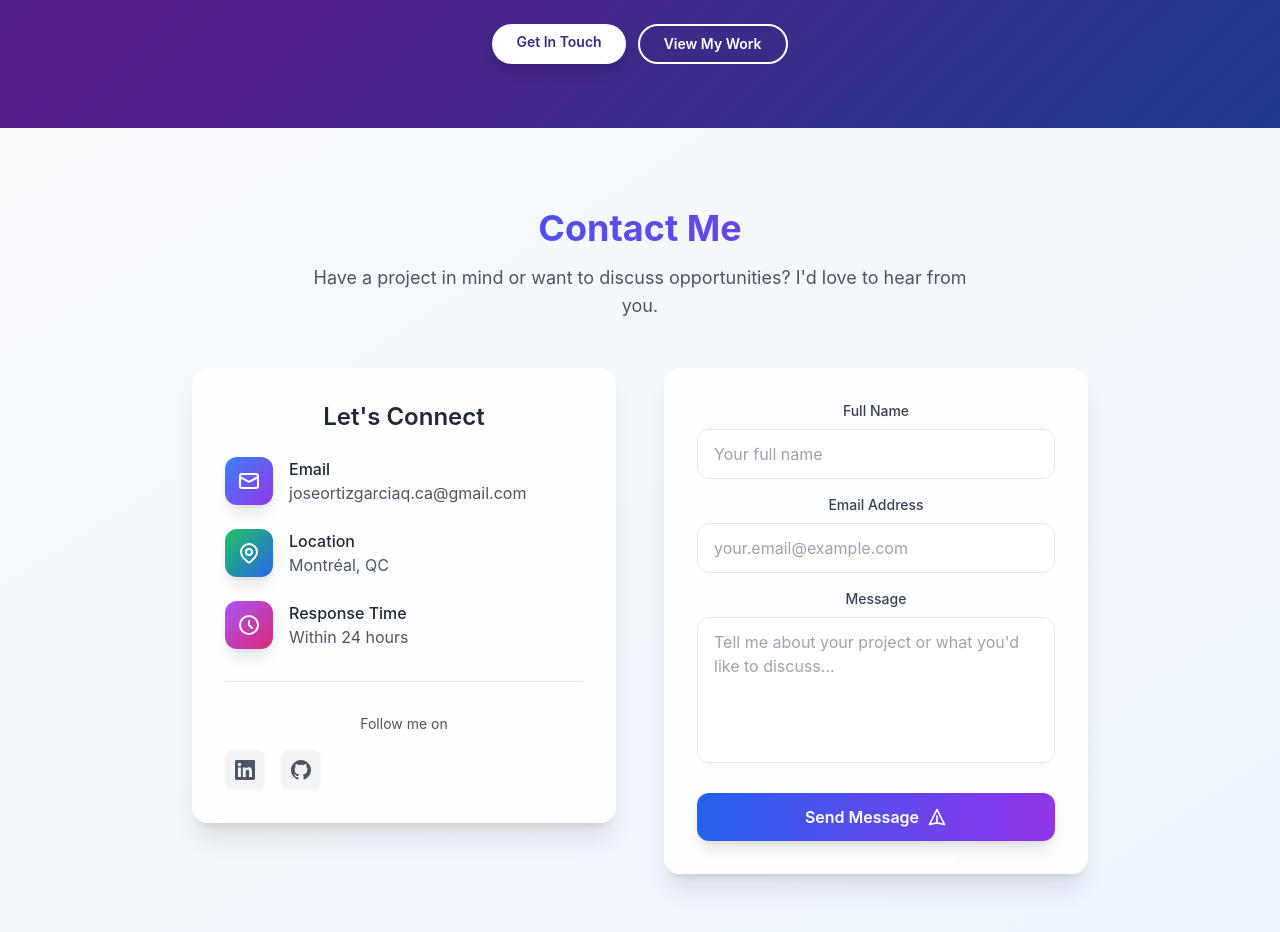
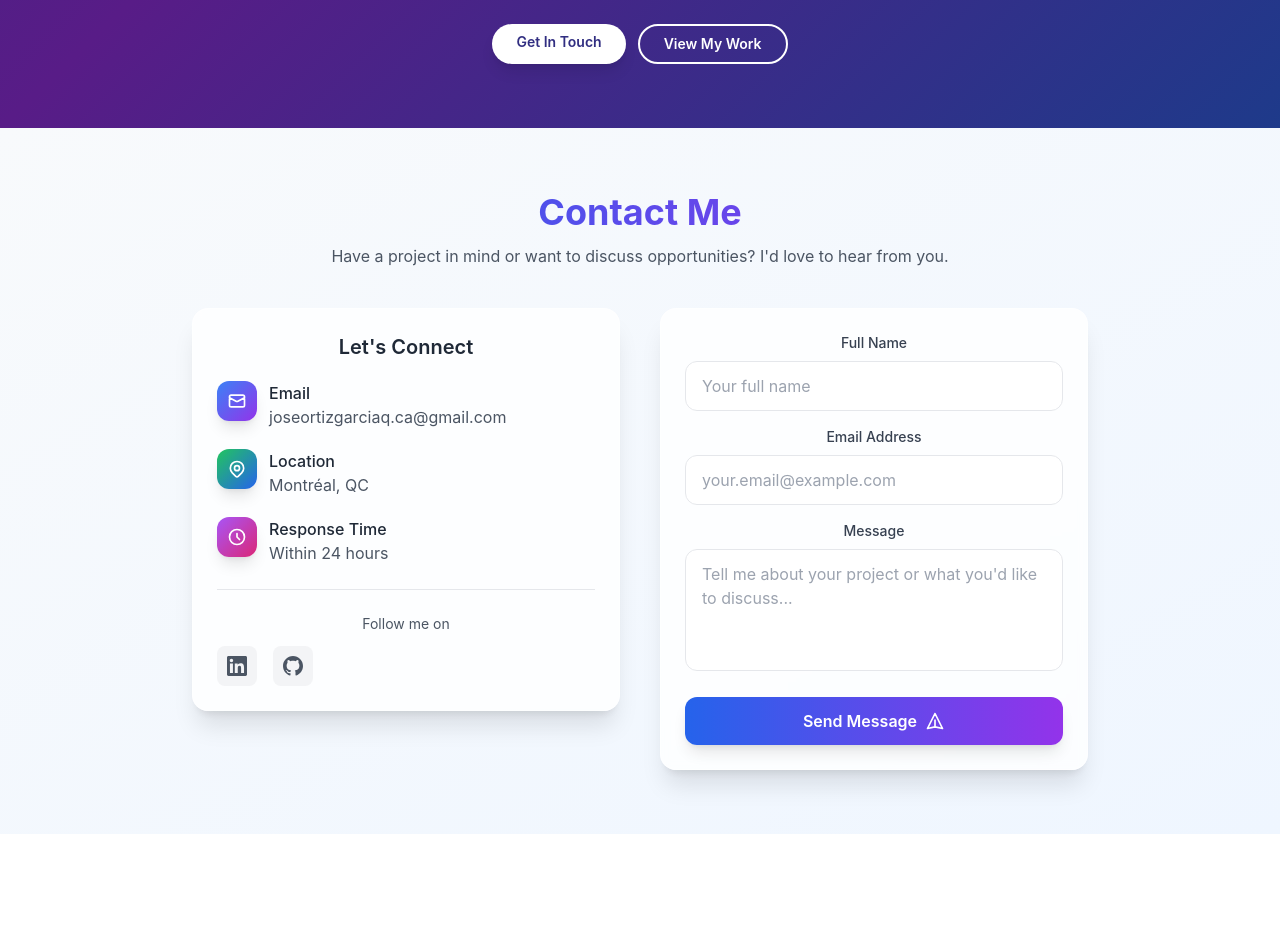
Before and after one commit to JoseOrtizQ/Cloud-Resume-UI, a React (Create React App) app in the folder react-portfolio/: page / in a window 1280 px wide. Shown: the part 4300-5232 px from the top of the page. After the commit the page ends 5134 px from the top, so only its background shows below. Built offline with nearby package versions, Linux system fonts and the light colour scheme.

Commit message:
Reduced size of 'Contact' section and space at the beggining of each section.

```diff
--- a/react-portfolio/src/components/Contact.js
+++ b/react-portfolio/src/components/Contact.js
@@ -22,29 +22,29 @@ const Contact = () => {
   };
 
   return (
-    <section id="contact" className="bg-gradient-to-br from-slate-50 to-blue-50 text-gray-900 py-20 px-4">
+    <section id="contact" className="bg-gradient-to-br from-slate-50 to-blue-50 text-gray-900 py-16 px-4">
       <div className="max-w-4xl mx-auto">
         {/* Header */}
-        <div className="text-center mb-12">
-          <h2 className="text-4xl font-bold mb-4 bg-gradient-to-r from-blue-600 to-purple-600 bg-clip-text text-transparent">
+        <div className="text-center mb-10">
+          <h2 className="text-4xl font-bold mb-3 bg-gradient-to-r from-blue-600 to-purple-600 bg-clip-text text-transparent">
             Contact Me
           </h2>
-          <p className="text-lg text-gray-600 max-w-2xl mx-auto">
+          <p className="text-base text-gray-600 max-w-2xl mx-auto">
             Have a project in mind or want to discuss opportunities?
             I'd love to hear from you.
           </p>
         </div>
 
-        <div className="grid lg:grid-cols-2 gap-12 items-start">
+        <div className="grid lg:grid-cols-2 gap-10 items-start">
           {/* Contact Info */}
-          <div className="space-y-8">
-            <div className="bg-white/80 backdrop-blur-sm p-8 rounded-2xl shadow-xl border border-white/50">
-              <h3 className="text-2xl font-semibold mb-6 text-gray-800 text-center">Let's Connect</h3>
+          <div className="space-y-6">
+            <div className="bg-white/80 backdrop-blur-sm p-6 rounded-2xl shadow-xl border border-white/50">
+              <h3 className="text-xl font-semibold mb-5 text-gray-800 text-center">Let's Connect</h3>
 
-              <div className="space-y-6">
-                <div className="flex items-start space-x-4">
-                  <div className="w-12 h-12 bg-gradient-to-br from-blue-500 to-purple-600 rounded-xl flex items-center justify-center shadow-lg">
-                    <svg className="w-6 h-6 text-white" fill="none" stroke="currentColor" viewBox="0 0 24 24">
+              <div className="space-y-5">
+                <div className="flex items-start space-x-3">
+                  <div className="w-10 h-10 bg-gradient-to-br from-blue-500 to-purple-600 rounded-xl flex items-center justify-center shadow-lg">
+                    <svg className="w-5 h-5 text-white" fill="none" stroke="currentColor" viewBox="0 0 24 24">
                       <path strokeLinecap="round" strokeLinejoin="round" strokeWidth={2} d="M3 8l7.89 4.26a2 2 0 002.22 0L21 8M5 19h14a2 2 0 002-2V7a2 2 0 00-2-2H5a2 2 0 00-2 2v10a2 2 0 002 2z" />
                     </svg>
                   </div>
@@ -54,9 +54,9 @@ const Contact = () => {
                   </div>
                 </div>
 
-                <div className="flex items-start space-x-4">
-                  <div className="w-12 h-12 bg-gradient-to-br from-green-500 to-blue-600 rounded-xl flex items-center justify-center shadow-lg">
-                    <svg className="w-6 h-6 text-white" fill="none" stroke="currentColor" viewBox="0 0 24 24">
+                <div className="flex items-start space-x-3">
+                  <div className="w-10 h-10 bg-gradient-to-br from-green-500 to-blue-600 rounded-xl flex items-center justify-center shadow-lg">
+                    <svg className="w-5 h-5 text-white" fill="none" stroke="currentColor" viewBox="0 0 24 24">
                       <path strokeLinecap="round" strokeLinejoin="round" strokeWidth={2} d="M17.657 16.657L13.414 20.9a1.998 1.998 0 01-2.827 0l-4.244-4.243a8 8 0 1111.314 0z" />
                       <path strokeLinecap="round" strokeLinejoin="round" strokeWidth={2} d="M15 11a3 3 0 11-6 0 3 3 0 016 0z" />
                     </svg>
@@ -67,9 +67,9 @@ const Contact = () => {
                   </div>
                 </div>
 
-                <div className="flex items-start space-x-4">
-                  <div className="w-12 h-12 bg-gradient-to-br from-purple-500 to-pink-600 rounded-xl flex items-center justify-center shadow-lg">
-                    <svg className="w-6 h-6 text-white" fill="none" stroke="currentColor" viewBox="0 0 24 24">
+                <div className="flex items-start space-x-3">
+                  <div className="w-10 h-10 bg-gradient-to-br from-purple-500 to-pink-600 rounded-xl flex items-center justify-center shadow-lg">
+                    <svg className="w-5 h-5 text-white" fill="none" stroke="currentColor" viewBox="0 0 24 24">
                       <path strokeLinecap="round" strokeLinejoin="round" strokeWidth={2} d="M12 8v4l3 3m6-3a9 9 0 11-18 0 9 9 0 0118 0z" />
                     </svg>
                   </div>
@@ -81,8 +81,8 @@ const Contact = () => {
               </div>
 
               {/* Social Links */}
-              <div className="mt-8 pt-8 border-t border-gray-200">
-                <p className="text-sm text-gray-600 mb-4 text-center">Follow me on</p>
+              <div className="mt-6 pt-6 border-t border-gray-200">
+                <p className="text-sm text-gray-600 mb-3 text-center">Follow me on</p>
                 <div className="flex space-x-4">
                   <a href="https://www.linkedin.com/in/joseortiz-q/?originalSubdomain=ca" target="_blank" rel="noopener noreferrer" className="w-10 h-10 bg-gray-100 hover:bg-blue-100 rounded-lg flex items-center justify-center transition-colors duration-300 group">
                     <svg className="w-5 h-5 text-gray-600 group-hover:text-blue-600" fill="currentColor" viewBox="0 0 24 24">
@@ -100,8 +100,8 @@ const Contact = () => {
           </div>
 
           {/* Contact Form */}
-          <div className="bg-white/80 backdrop-blur-sm p-8 rounded-2xl shadow-xl border border-white/50">
-            <div className="space-y-6">
+          <div className="bg-white/80 backdrop-blur-sm p-6 rounded-2xl shadow-xl border border-white/50">
+            <div className="space-y-5">
               <div className="space-y-4">
                 <div>
                   <label htmlFor="name" className="block text-sm font-medium text-gray-700 mb-2 text-center">
@@ -142,7 +142,7 @@ const Contact = () => {
                   <textarea
                     id="message"
                     name="message"
-                    rows="5"
+                    rows="4"
                     value={formData.message}
                     onChange={handleChange}
                     required
--- a/react-portfolio/src/components/Navbar.js
+++ b/react-portfolio/src/components/Navbar.js
@@ -50,7 +50,7 @@ const Navbar = () => {
     // Smooth scroll to section with navbar offset
     const element = document.querySelector(href);
     if (element) {
-      const navbarHeight = 80; // Height of the navbar (h-20 = 5rem = 80px)
+      const navbarHeight = 60; // Reduced from 80 to 60 to get closer to content
       const elementPosition = element.offsetTop - navbarHeight;
 
       window.scrollTo({
```
